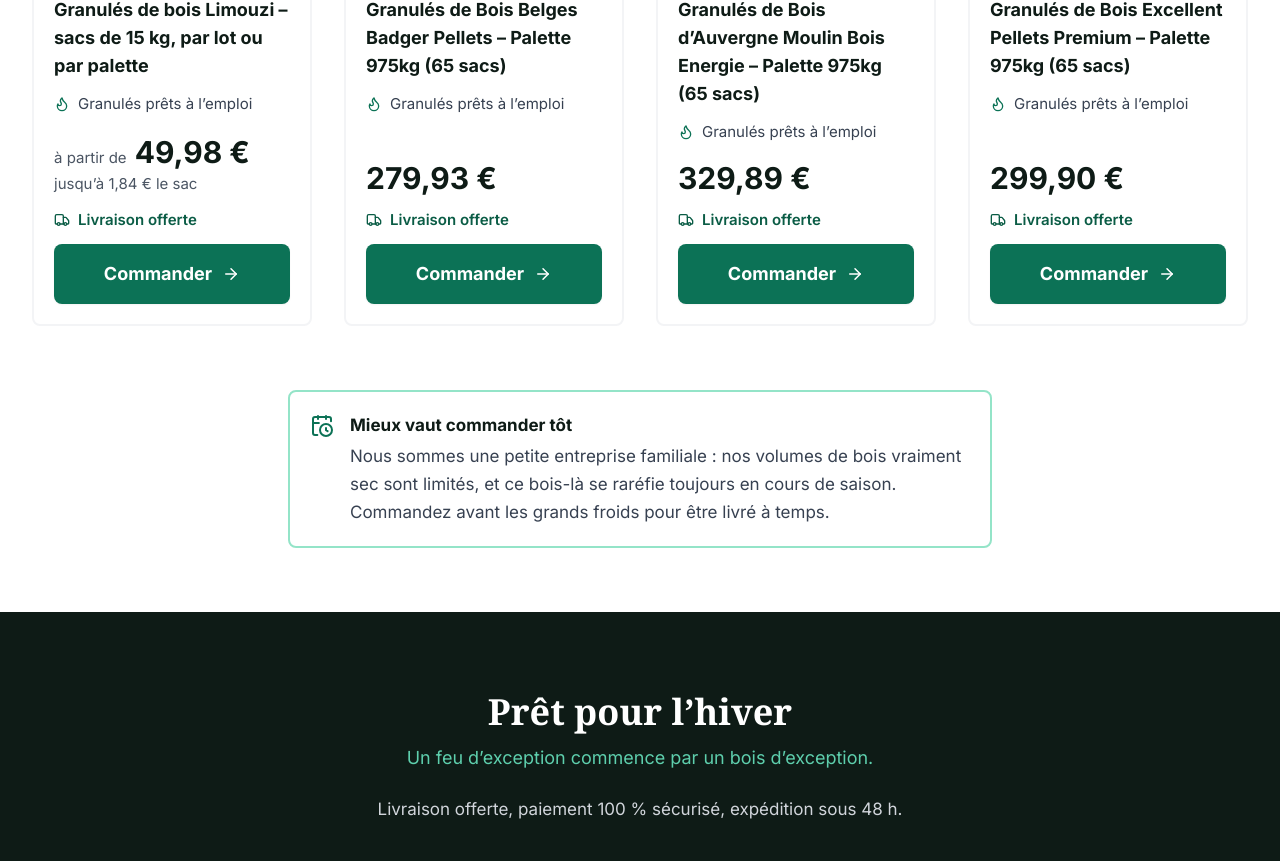
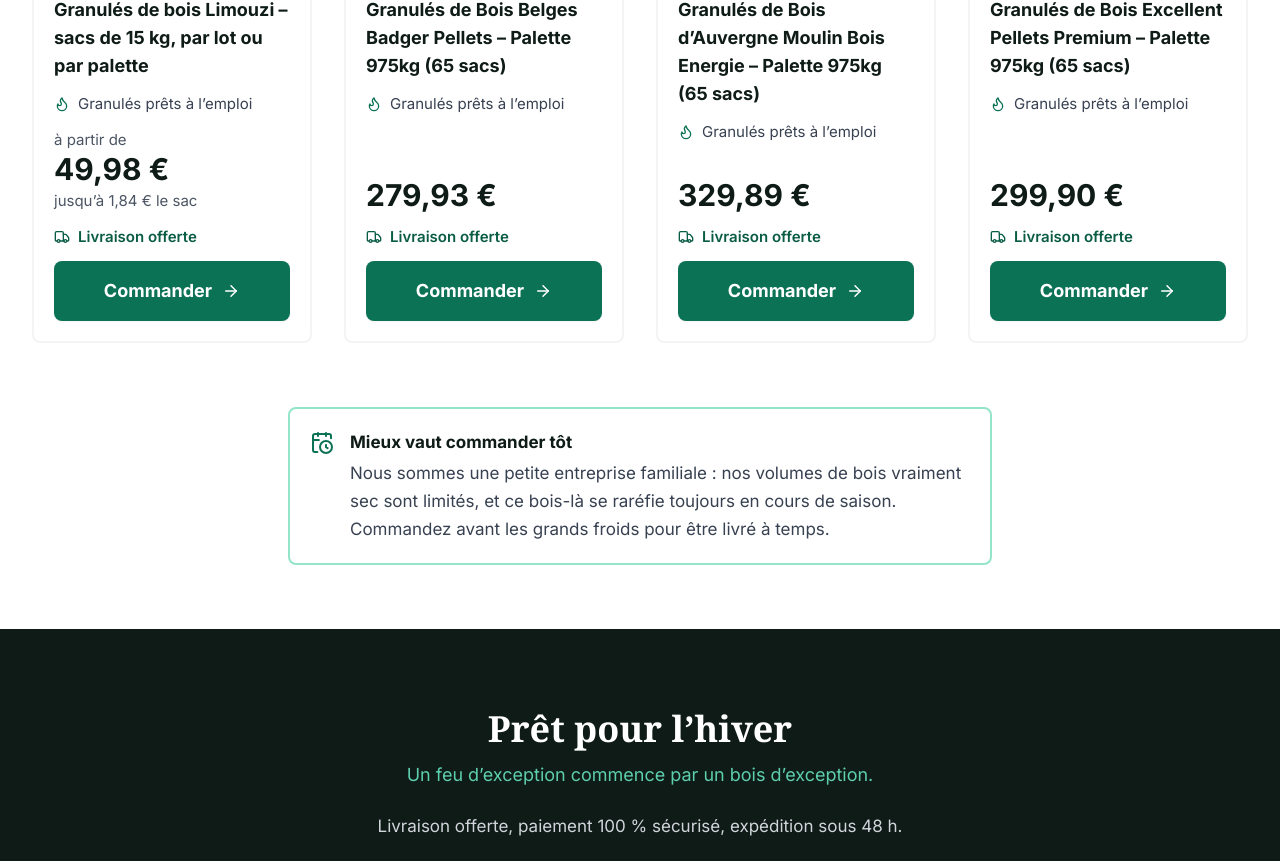
Before and after one commit to Profesordd/bois-tresor-vitrine, a Next.js app: page / in a window 1280 px wide. Shown: the part 2794-3655 px from the top of the page. Built offline with nearby package versions, Linux system fonts and the light colour scheme; no server answers.

Commit message:
Carte par lot : « à partir de » sur sa propre ligne
Co-Authored-By: Claude Opus 5 <noreply@anthropic.com>

```diff
--- a/components/shop/ProductCard.tsx
+++ b/components/shop/ProductCard.tsx
@@ -93,8 +93,10 @@ export default function ProductCard({ product }: ProductCardProps) {
         </p>
 
         <div className="mt-auto pt-1">
+          {/* Sur sa propre ligne : en deux colonnes sur téléphone, « à partir
+              de 49,98 € » ne tient pas sur une seule et se coupait n'importe où. */}
+          {parLot && <p className="text-[13px] sm:text-[15px] text-gray-600 leading-none mb-1">à partir de</p>}
           <div className="flex items-baseline gap-2 flex-wrap">
-            {parLot && <span className="text-[13px] sm:text-[15px] text-gray-600">à partir de</span>}
             <span className="text-2xl sm:text-3xl font-bold text-ink">{formatPrice(prixAffiche)}</span>
             {hasPromo && (
               <span className="text-base sm:text-lg text-gray-400 line-through">
```
